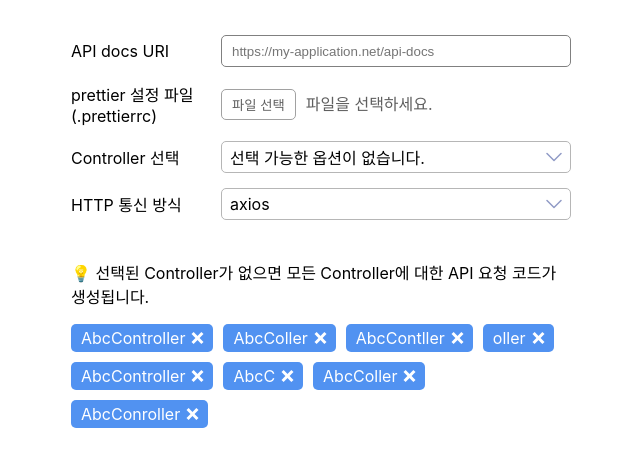
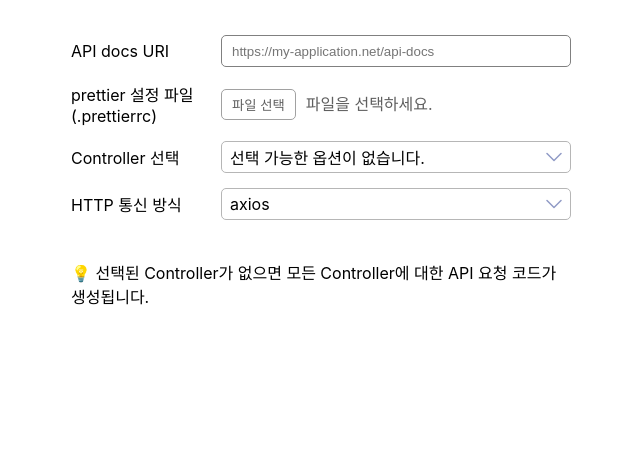
Before and after one commit to hyeonQyu/ts-apigen, a Next.js app in the folder ui/: page / in a window 1280 px wide. Shown: the top 466 px of the page, without its empty margins (319-959 px from the left). Built offline with nearby package versions, Linux system fonts and the light colour scheme.

Commit message:
feat: 컨트롤러 선택 시 레이블 추가

```diff
--- a/ui/src/components/common/select-box/useSelectBox.ts
+++ b/ui/src/components/common/select-box/useSelectBox.ts
@@ -83,7 +83,7 @@ export default function useSelectBox<T extends number | string>(params: IUseSele
             }
 
             if (!nameByValue.has(value)) {
-                console.warn('SelectBox:', `options 중 value가 ${value}인 값을 가지고 있는 option이 없습니다.`);
+                // console.warn('SelectBox:', `options 중 value가 ${value}인 값을 가지고 있는 option이 없습니다.`);
                 setMessage(boxTitle);
                 return;
             }
--- a/ui/src/components/home/components/controller-label-container/components/ControllerLabel.tsx
+++ b/ui/src/components/home/components/controller-label-container/components/ControllerLabel.tsx
@@ -1,5 +1,6 @@
 import Label from '@components/common/label/label';
 import { ControllerLabelContainerProps } from '@components/home/components/controller-label-container/controllerLabelContainer';
+import useControllerLabel from '@components/home/components/controller-label-container/components/useControllerLabel';
 
 export interface ControllerLabelProps extends Pick<ControllerLabelContainerProps, 'setControllers'> {
     name: string;
@@ -7,14 +8,22 @@ export interface ControllerLabelProps extends Pick<ControllerLabelContainerProps
 
 function ControllerLabel(props: ControllerLabelProps) {
     const { name } = props;
+    const {
+        handlers: { handleClickDeleteLabel },
+    } = useControllerLabel(props);
 
     return (
         <>
             <div className={'label'}>
-                <Label>{name}</Label>
+                <Label onClickDelete={handleClickDeleteLabel}>{name}</Label>
             </div>
 
-            <style jsx>{``}</style>
+            <style jsx>{`
+                .label {
+                    margin-right: 10px;
+                    margin-bottom: 10px;
+                }
+            `}</style>
         </>
     );
 }
--- a/ui/src/components/home/components/controller-label-container/controllerLabelContainer.tsx
+++ b/ui/src/components/home/components/controller-label-container/controllerLabelContainer.tsx
@@ -1,5 +1,4 @@
 import { IUseHomeHandlers, IUseHomeValues } from '@components/home/useHome';
-import Label from '@components/common/label/label';
 import ControllerLabel from '@components/home/components/controller-label-container/components/ControllerLabel';
 
 export interface ControllerLabelContainerProps
@@ -18,30 +17,6 @@ function ControllerLabelContainer(props: ControllerLabelContainerProps) {
                 {selectedControllerNames.map((name) => (
                     <ControllerLabel name={name} setControllers={setControllers} />
                 ))}
-                <Label onClickDelete={() => {}} className={'label'}>
-                    AbcController
-                </Label>
-                <Label onClickDelete={() => {}} className={'label'}>
-                    AbcColler
-                </Label>
-                <Label onClickDelete={() => {}} className={'label'}>
-                    AbcContller
-                </Label>
-                <Label onClickDelete={() => {}} className={'label'}>
-                    oller
-                </Label>
-                <Label onClickDelete={() => {}} className={'label'}>
-                    AbcController
-                </Label>
-                <Label onClickDelete={() => {}} className={'label'}>
-                    AbcC
-                </Label>
-                <Label onClickDelete={() => {}} className={'label'}>
-                    AbcColler
-                </Label>
-                <Label onClickDelete={() => {}} className={'label'}>
-                    AbcConroller
-                </Label>
             </div>
 
             <style jsx global>{`
```
